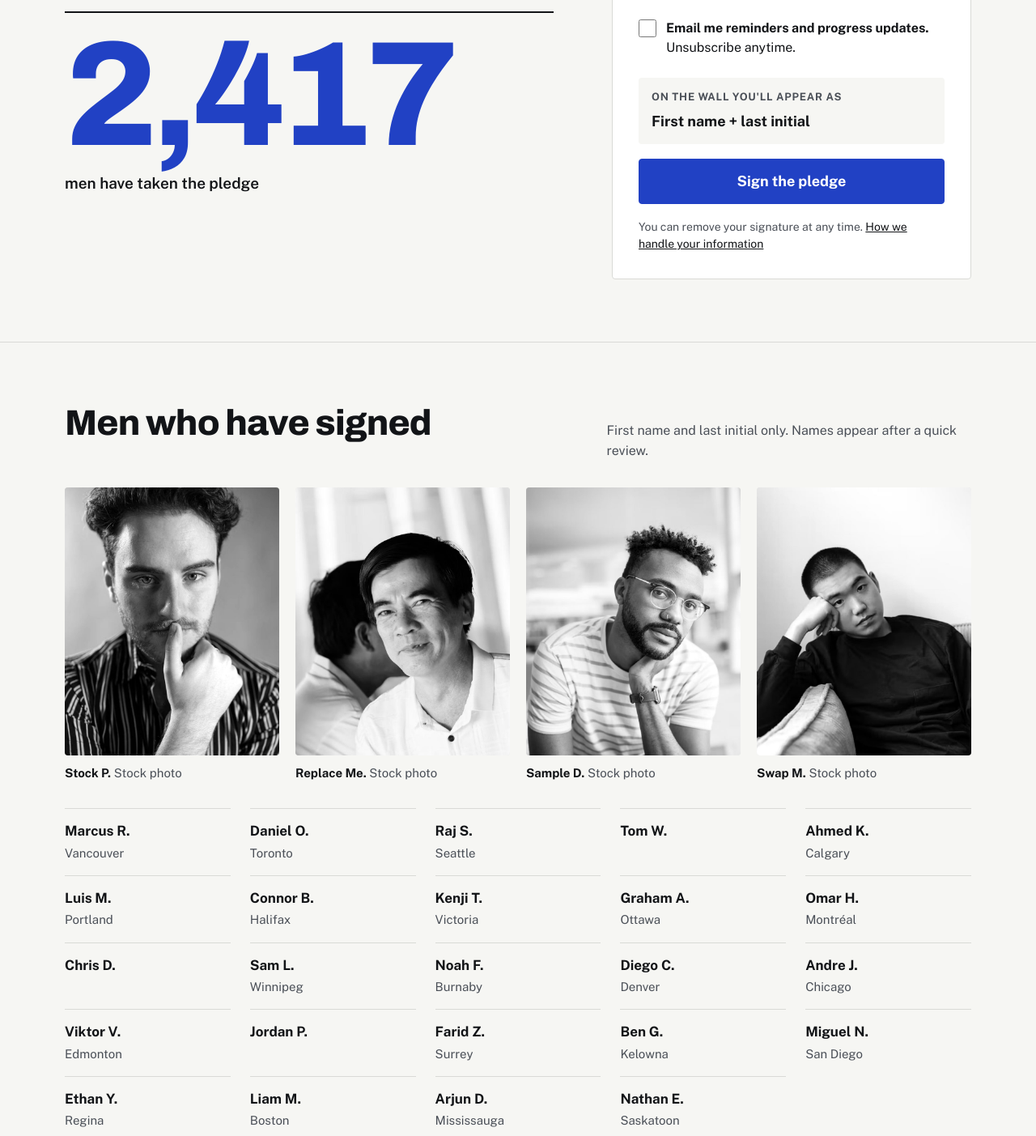
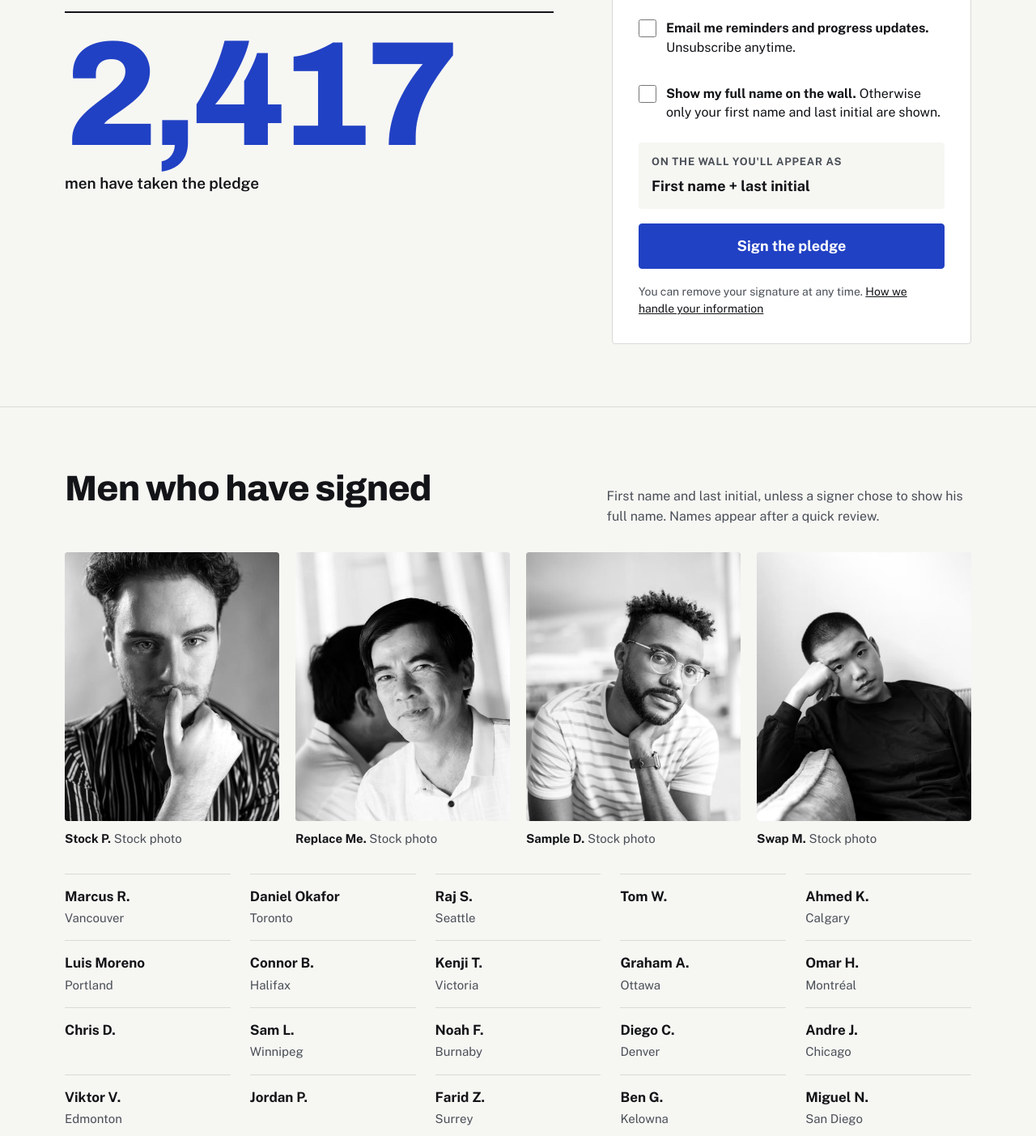
Before and after one commit to prescod/mens-pledge, a plain HTML site: page public/index.html in a window 1280 px wide. Shown: the part 559-1962 px from the top of the page at 81% size. Drawn offline with nearby package versions, Linux system fonts and the light colour scheme; no server answers.

Commit message:
Let signers opt in to showing their full name on the wall
Adds an unticked 'Show my full name on the wall' checkbox to the sign
form. The wall preview follows it, and the choice is sent to /api/sign
as showFullName. Wall and privacy copy now mention the option.

Co-Authored-By: Claude Opus 5.5 <noreply@anthropic.com>

```diff
--- a/public/assets/site.js
+++ b/public/assets/site.js
@@ -14,8 +14,8 @@
   var DEMO = {
     count: 2417,
     wall: [
-      ['Marcus R.', 'Vancouver'], ['Daniel O.', 'Toronto'], ['Raj S.', 'Seattle'], ['Tom W.', ''],
-      ['Ahmed K.', 'Calgary'], ['Luis M.', 'Portland'], ['Connor B.', 'Halifax'], ['Kenji T.', 'Victoria'],
+      ['Marcus R.', 'Vancouver'], ['Daniel Okafor', 'Toronto'], ['Raj S.', 'Seattle'], ['Tom W.', ''],
+      ['Ahmed K.', 'Calgary'], ['Luis Moreno', 'Portland'], ['Connor B.', 'Halifax'], ['Kenji T.', 'Victoria'],
       ['Graham A.', 'Ottawa'], ['Omar H.', 'Montréal'], ['Chris D.', ''], ['Sam L.', 'Winnipeg'],
       ['Noah F.', 'Burnaby'], ['Diego C.', 'Denver'], ['Andre J.', 'Chicago'], ['Viktor V.', 'Edmonton'],
       ['Jordan P.', ''], ['Farid Z.', 'Surrey'], ['Ben G.', 'Kelowna'], ['Miguel N.', 'San Diego'],
@@ -23,7 +23,7 @@
     ].map(function (r) { return { name: r[0], city: r[1] }; }),
     pending: [
       { id: 1, entered: 'Marcus Robinson', shown: 'Marcus R.', city: 'Vancouver', email: 'm•••@gmail.com', when: '4 min ago' },
-      { id: 2, entered: 'Daniel Okafor', shown: 'Daniel O.', city: 'Toronto', email: 'd•••@outlook.com', when: '11 min ago' },
+      { id: 2, entered: 'Daniel Okafor', shown: 'Daniel Okafor', city: 'Toronto', email: 'd•••@outlook.com', when: '11 min ago' },
       { id: 3, entered: 'asdf asdf', shown: 'asdf a.', city: '', email: 'a•••@mail.com', when: '18 min ago' },
       { id: 4, entered: 'Raj Sharma', shown: 'Raj S.', city: 'Seattle', email: 'r•••@proton.me', when: '26 min ago' },
       { id: 5, entered: 'The Whole Internet', shown: 'The I.', city: 'Everywhere', email: 't•••@gmail.com', when: '40 min ago' },
@@ -72,11 +72,12 @@
     });
   }
 
-  // Same rule as the server: first word + initial of last word + "."
-  function displayName(name) {
+  // Same rule as the server: the full name if the signer opted in, otherwise
+  // first word + initial of last word + "."
+  function displayName(name, full) {
     var parts = (name || '').trim().split(/\s+/).filter(Boolean);
     if (!parts.length) return '';
-    if (parts.length === 1) return parts[0];
+    if (full || parts.length === 1) return parts.join(' ');
     return parts[0] + ' ' + parts[parts.length - 1].charAt(0).toUpperCase() + '.';
   }
 
@@ -96,6 +97,7 @@
     var form = $('#sign-form');
     var nameEl = $('#f-name');
     var cityEl = $('#f-city');
+    var fullNameEl = $('#f-full-name');
     var previewName = $('#preview-name');
     var previewCity = $('#preview-city');
     var errorEl = $('#sign-error');
@@ -107,12 +109,14 @@
     getCount().then(setCount, function () { /* keep server-rendered value */ });
 
     function updatePreview() {
-      previewName.textContent = displayName(nameEl.value) || 'First name + last initial';
+      previewName.textContent = displayName(nameEl.value, fullNameEl.checked) ||
+        (fullNameEl.checked ? 'Full name' : 'First name + last initial');
       var city = cityEl.value.trim();
       previewCity.textContent = city ? '· ' + city : '';
     }
     nameEl.addEventListener('input', updatePreview);
     cityEl.addEventListener('input', updatePreview);
+    fullNameEl.addEventListener('change', updatePreview);
     updatePreview();
 
     function showSigned(count) {
@@ -130,7 +134,8 @@
         name: nameEl.value.trim(),
         email: $('#f-email').value.trim(),
         city: cityEl.value.trim(),
-        wantsUpdates: $('#f-updates').checked
+        wantsUpdates: $('#f-updates').checked,
+        showFullName: fullNameEl.checked
       };
       if (!data.name) { nameEl.focus(); return; }
       submit.disabled = true;
--- a/public/index.html
+++ b/public/index.html
@@ -63,6 +63,11 @@
 <span><strong>Email me reminders and progress updates.</strong> Unsubscribe anytime.</span>
 </label>
 
+<label class="checkbox">
+<input id="f-full-name" type="checkbox" name="showFullName">
+<span><strong>Show my full name on the wall.</strong> Otherwise only your first name and last initial are shown.</span>
+</label>
+
 <div class="preview">
 <p class="preview-label">On the wall you'll appear as</p>
 <p class="preview-name"><span id="preview-name">First name + last initial</span> <span id="preview-city" class="city"></span></p>
@@ -85,7 +90,7 @@
 <div class="container">
 <div class="wall-head">
 <h2 id="wall-h" class="display">Men who have signed</h2>
-<p>First name and last initial only. Names appear after a quick review.</p>
+<p>First name and last initial, unless a signer chose to show his full name. Names appear after a quick review.</p>
 </div>
 
 <!-- Placeholder photos: swap the files in images/ and update alt text and captions. -->
```
Also changed, not shown: public/privacy/index.html (+2 -2 lines).
